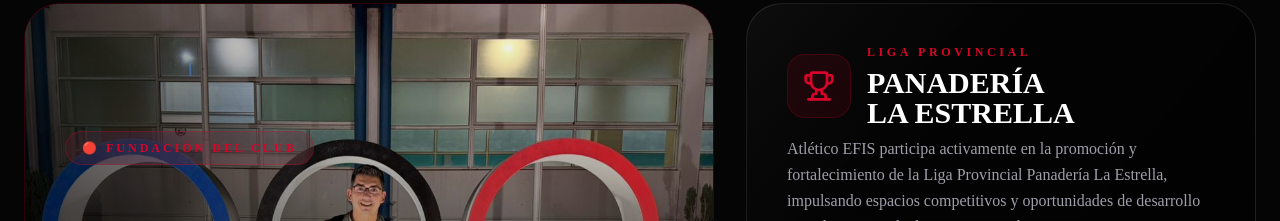
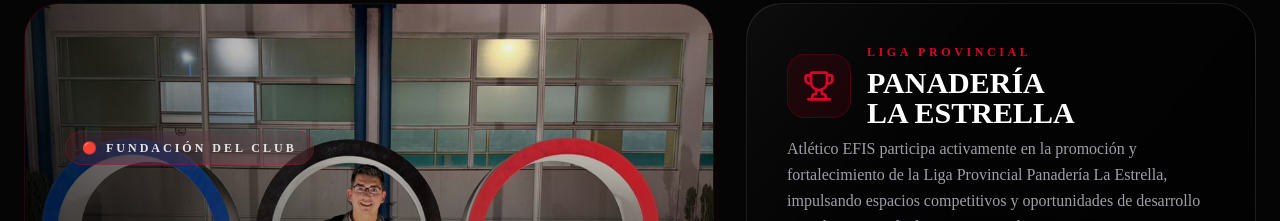
Before and after one commit to Joelherr09/efis, a Next.js app: page / in a window 1280 px wide. Shown: the part 2480-2701 px from the top of the page. Built offline with nearby package versions, Linux system fonts and the light colour scheme; no server answers.

Commit message:
Update page.tsx

```diff
--- a/app/page.tsx
+++ b/app/page.tsx
@@ -495,7 +495,7 @@
     {/* CONTENT */}
     <div className="absolute inset-x-0 bottom-0 z-10 p-8 md:p-10">
       <div className="translate-y-4 transition-transform duration-500 group-hover:translate-y-0">
-        <div className="inline-flex mb-26 items-center gap-2 rounded-full border border-[#D90429]/30 bg-[#D90429]/10 px-4 py-2 text-xs font-bold uppercase tracking-[0.25em] text-[#D90429] backdrop-blur-xl">
+        <div className="inline-flex mb-26 items-center gap-2 rounded-full border border-[#D90429]/30 bg-[#D90429]/10 px-4 py-2 text-xs font-bold uppercase tracking-[0.25em] text-zinc-200 backdrop-blur-xl">
           🔴 Fundación del Club
         </div>
 
```
